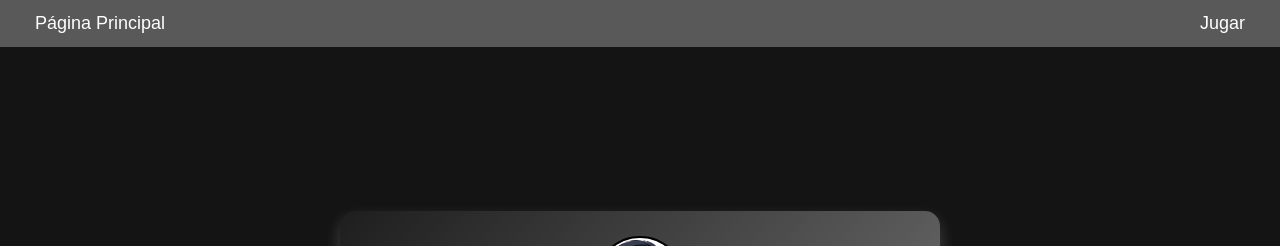
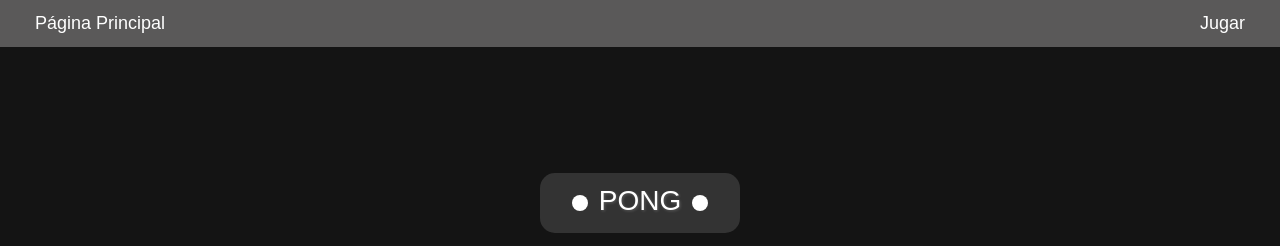
Before and after one commit to dxylto/trabajoDisenio, a plain HTML site: page perfil.html in a window 1280 px wide. Shown: the top 246 px of the page. Drawn offline with nearby package versions, Linux system fonts and the light colour scheme.

Commit message:
mirdas varias

```diff
--- a/perfil.html
+++ b/perfil.html
@@ -86,8 +86,17 @@
             }
         }
         footer{
-    margin-top: auto;
-}
+            margin-top: auto;
+        }
+        #logo svg{
+            transition: transform 0.3s ease;
+        }
+        #logo:active svg{
+            transform: scale(0.8);
+        }
+        #logo svg{
+            transform: scale(1);
+        }
     </style>
 </head>
 <body>
@@ -95,7 +104,16 @@
         <a href="index.html">Página Principal</a>
         <a href="">Jugar</a>
     </nav>
-
+    <p id="logo">
+        <svg xmlns="http://www.w3.org/2000/svg" viewBox="0 0 200 60" width="200" height="60">
+            <rect width="200" height="60" rx="15" fill="#333"/>
+            <text x="50%" y="50%" font-size="28" font-family="Arial, sans-serif" fill="white" text-anchor="middle" alignment-baseline="middle">
+                PONG
+            </text>
+            <circle cx="40" cy="30" r="8" fill="#fff"/>
+            <circle cx="160" cy="30" r="8" fill="#fff"/>
+        </svg>
+    </p>
     <div class="profile-card">
         <img id="avatar"  alt="Avatar" class="avatar" src="img/Imagen pegada.png">
         <h2 id="username">nombre de usuario</h2>
```
Also changed, not shown: index.html (+0 -1 lines).
